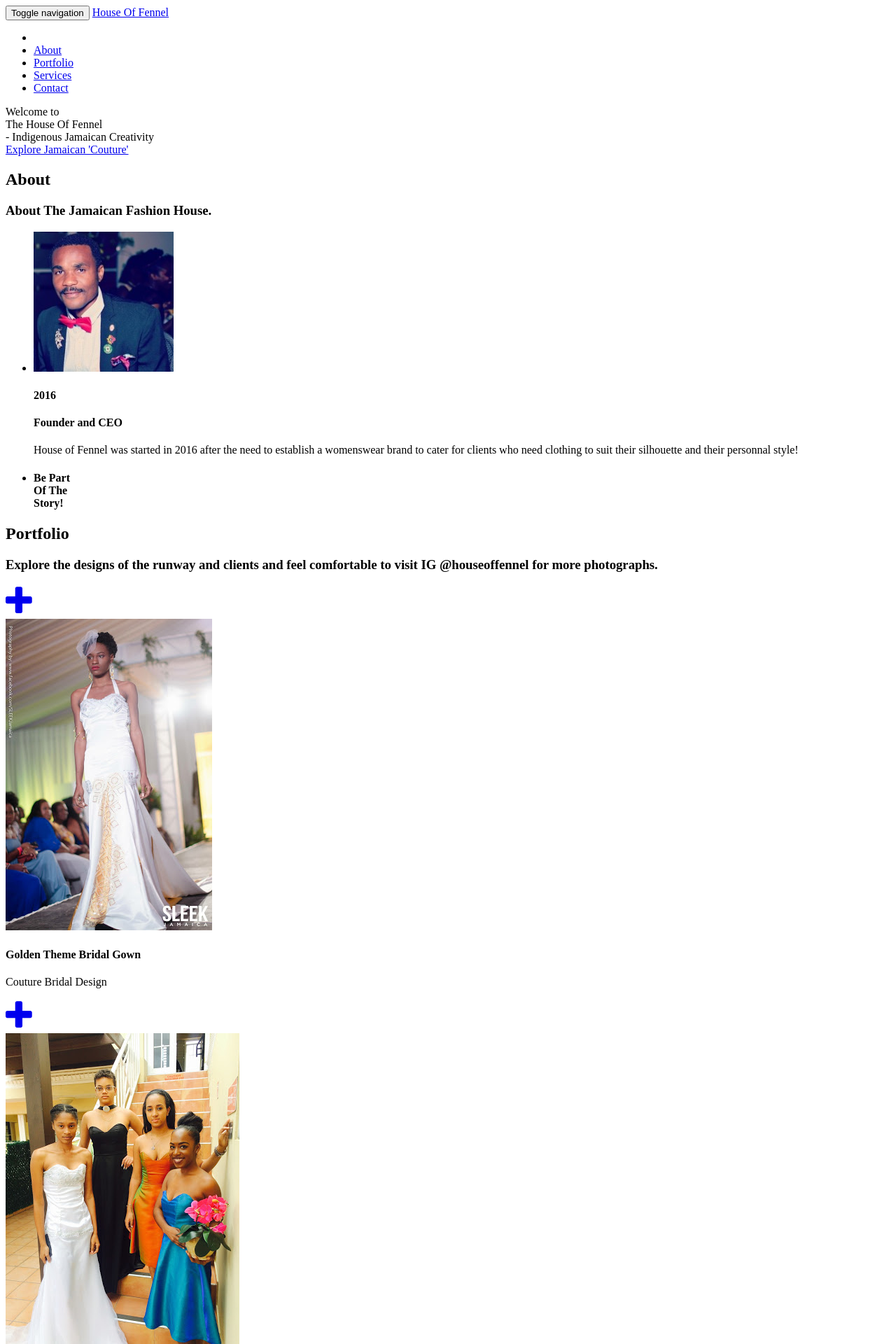
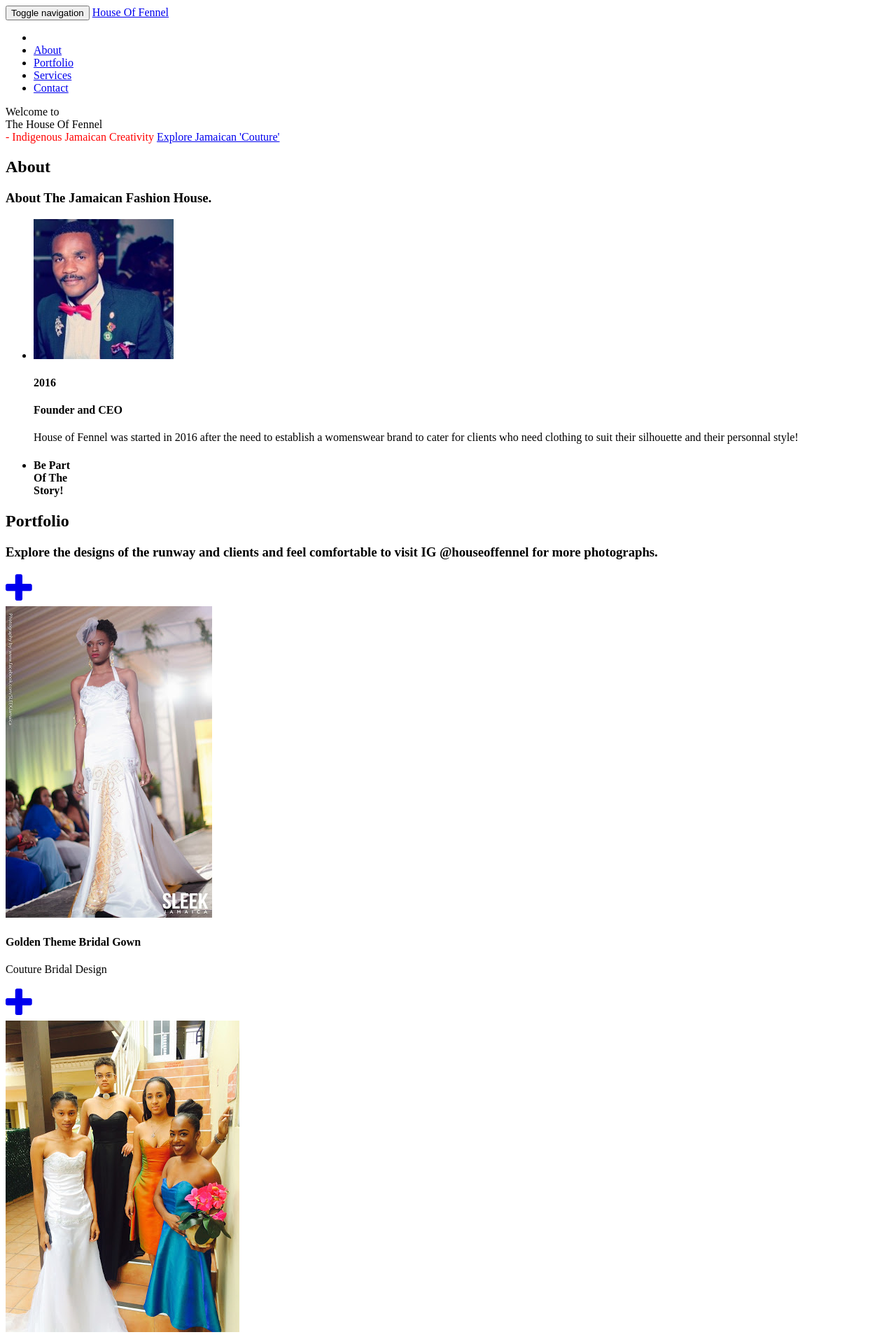
Before and after one commit to phpwebdevelope/phpwebdevelope.github.io, a Jekyll site: the page built from index.html, in a window 1280 px wide. Shown: the top 1920 px of the page at 70% size. Built offline with Jekyll 4.4.1, drawn with Linux system fonts in a browser that asks for light colours; some web fonts are replaced.

Commit message:
Update header.html

```diff
--- a/_includes/header.html
+++ b/_includes/header.html
@@ -43,7 +43,7 @@
             <div class="intro-text">
                 <div class="intro-lead-in">Welcome to</div>
                 <div class="intro-heading">The House Of Fennel</div>
-                <div class="" color="red"> - Indigenous Jamaican Creativity</div>
+                <font color="red"> - Indigenous Jamaican Creativity</font>
                 <a href="#portfolio" class="page-scroll btn btn-xl">Explore Jamaican 'Couture'</a>
             </div>
         </div>
```
